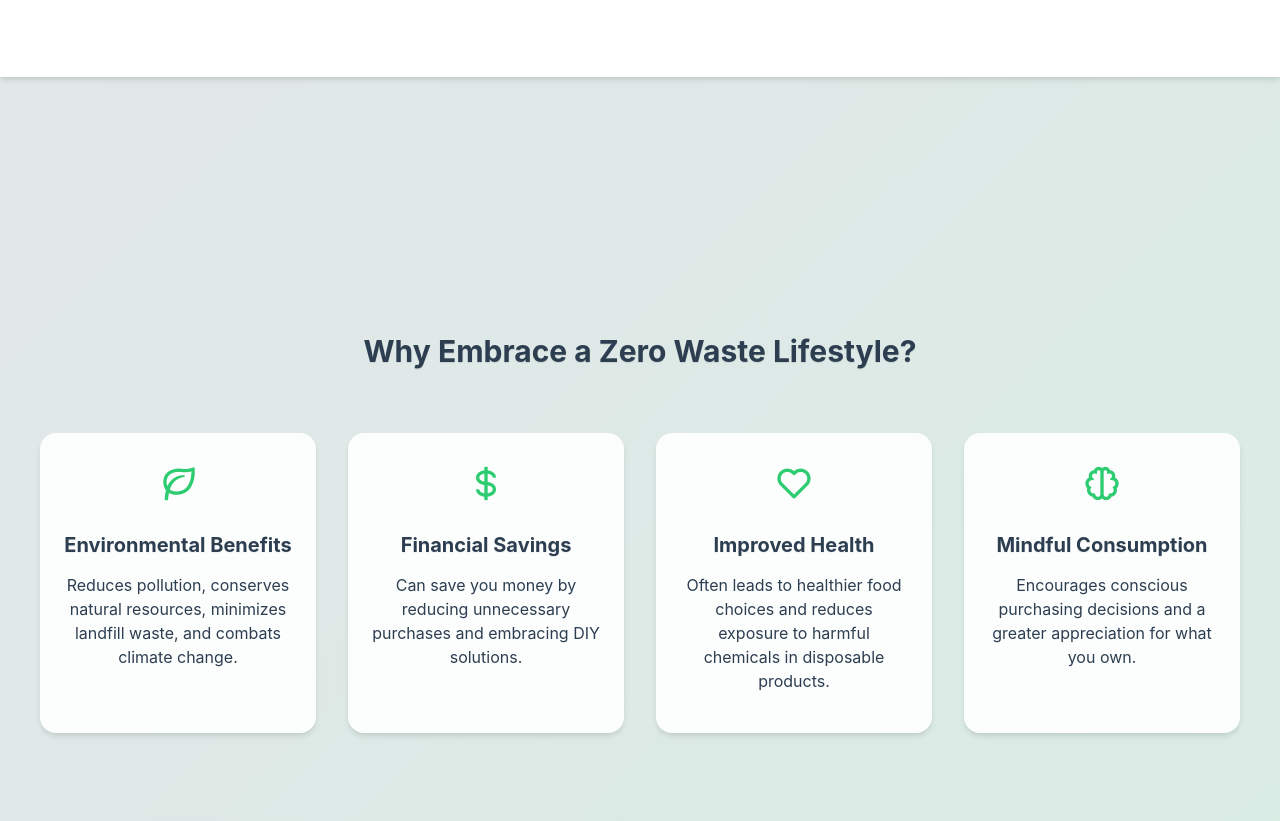
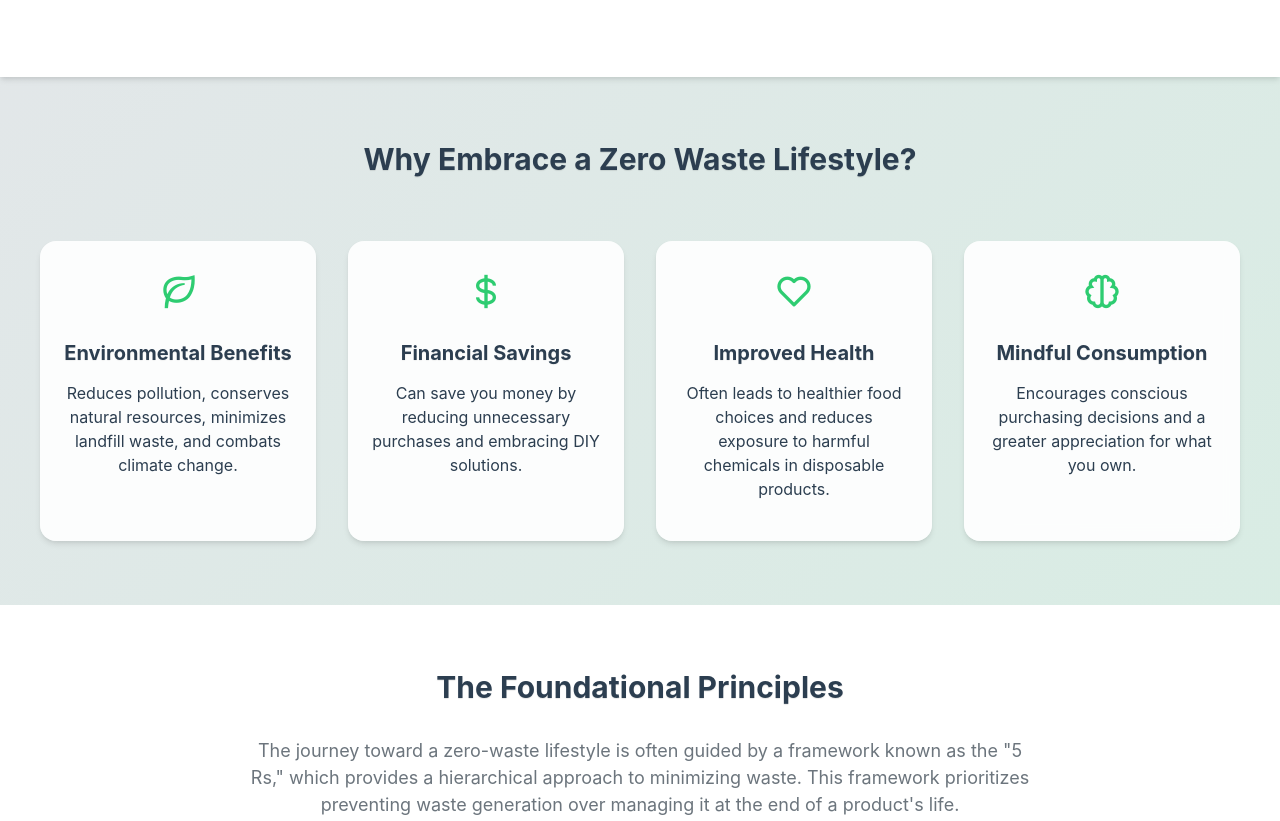
Before and after one commit to NachikethReddyY/FEDCA1, a plain HTML site: page index.html in a window 1280 px wide. Shown: the part 1347-2168 px from the top of the page. Drawn offline with nearby package versions, Linux system fonts and the light colour scheme; a web font is replaced by a local one.

Commit message:
Add files via upload

```diff
--- a/styles/style.css
+++ b/styles/style.css
@@ -406,7 +406,7 @@ nav {
 
 /* Why Embrace Section */
 .why-embrace {
-    padding: 16rem 2rem;
+    padding: 4rem 2rem;
     background: linear-gradient(135deg, rgba(44, 62, 80, 0.05) 0%, rgba(46, 204, 113, 0.1) 100%);
     text-align: center;
 }
```
